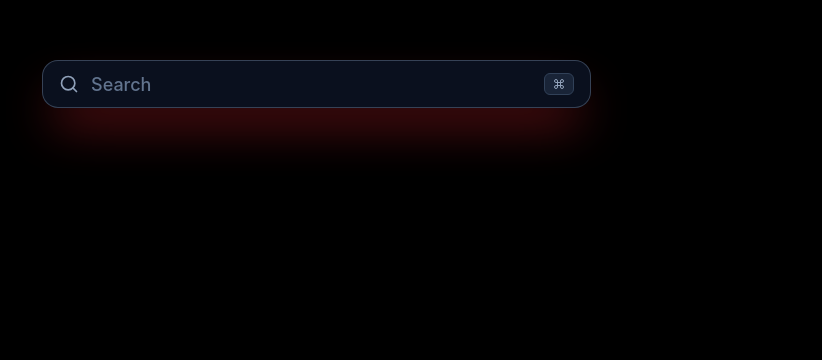
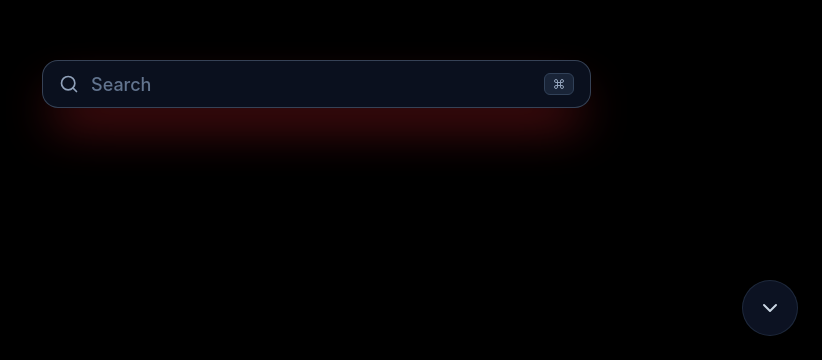
Before and after one commit to amansinghbisht-dev/FluxTab, a React (Vite) app: page / in a window 1280 px wide. Shown: the part 440-800 px from the top of the page, without its empty margins (458-1280 px from the left). Built offline with nearby package versions, Linux system fonts and the light colour scheme.

Commit message:
feat: add DefaultMenu component as style

```diff
--- a/src/App.jsx
+++ b/src/App.jsx
@@ -1,3 +1,4 @@
+import DefaultMenu from "./assets/menu/DefaultMenu";
 import DefaultSearchbar from "./assets/Searchbar/default";
 import DraggableWrapper from "./components/DraggableWrapper";
 import ResizableWrapper from "./components/ResizableWrapper";
@@ -25,6 +26,8 @@ const App = () => {
       <DraggableWrapper defaultPosition={{ x: 500, y: 500 }}>
         <DefaultSearchbar className="max-w-4xl shadow-red-500/50" />
       </DraggableWrapper>
+
+      <DefaultMenu />
     </div>
   );
 };
--- /dev/null
+++ b/src/assets/menu/DefaultMenu.jsx
@@ -0,0 +1,49 @@
+import  { useState } from 'react';
+import { ChevronDown, Plus, Pencil } from 'lucide-react';
+
+const DefaultMenu = () => {
+  const [isOpen, setIsOpen] = useState(false);
+
+  return (
+    // Fixed at bottom-right, flex-col-reverse stacks the menu items directly above the main button
+    <div className="fixed bottom-6 right-6 z-50 flex flex-col-reverse items-center gap-3">
+
+      {/* Main Toggle Button */}
+      <button
+        onClick={() => setIsOpen(!isOpen)}
+        className="w-14 h-14 rounded-full bg-slate-900/80 backdrop-blur-xl border border-slate-700/50 shadow-2xl flex items-center justify-center text-slate-300 hover:text-white hover:bg-slate-800/80 transition-colors duration-300"
+      >
+        <ChevronDown
+          // Rotates 180 degrees to point upward when the menu opens
+          className={`w-6 h-6 transition-transform duration-300 ${
+            isOpen ? 'rotate-180' : 'rotate-0'
+          }`}
+        />
+      </button>
+
+      {/* Floating Menu Buttons */}
+      <div
+        className={`flex flex-col gap-3 transition-all duration-300 origin-bottom ${
+          isOpen
+            ? 'opacity-100 scale-100 translate-y-0'
+            : 'opacity-0 scale-90 translate-y-4 pointer-events-none'
+        }`}
+      >
+        {/* Edit Button */}
+        <button className="w-11 h-11 rounded-full bg-slate-900/80 backdrop-blur-xl border border-slate-700/50 shadow-xl flex items-center justify-center text-slate-400 hover:text-white hover:bg-slate-800/80 transition-colors duration-300">
+          <Pencil className="w-4 h-4" />
+        </button>
+
+        {/* Add Button */}
+        <button className="w-11 h-11 rounded-full bg-slate-900/80 backdrop-blur-xl border border-slate-700/50 shadow-xl flex items-center justify-center text-slate-400 hover:text-white hover:bg-slate-800/80 transition-colors duration-300">
+          <Plus className="w-5 h-5" />
+        </button>
+      </div>
+
+
+
+    </div>
+  );
+};
+
+export default DefaultMenu;
```
